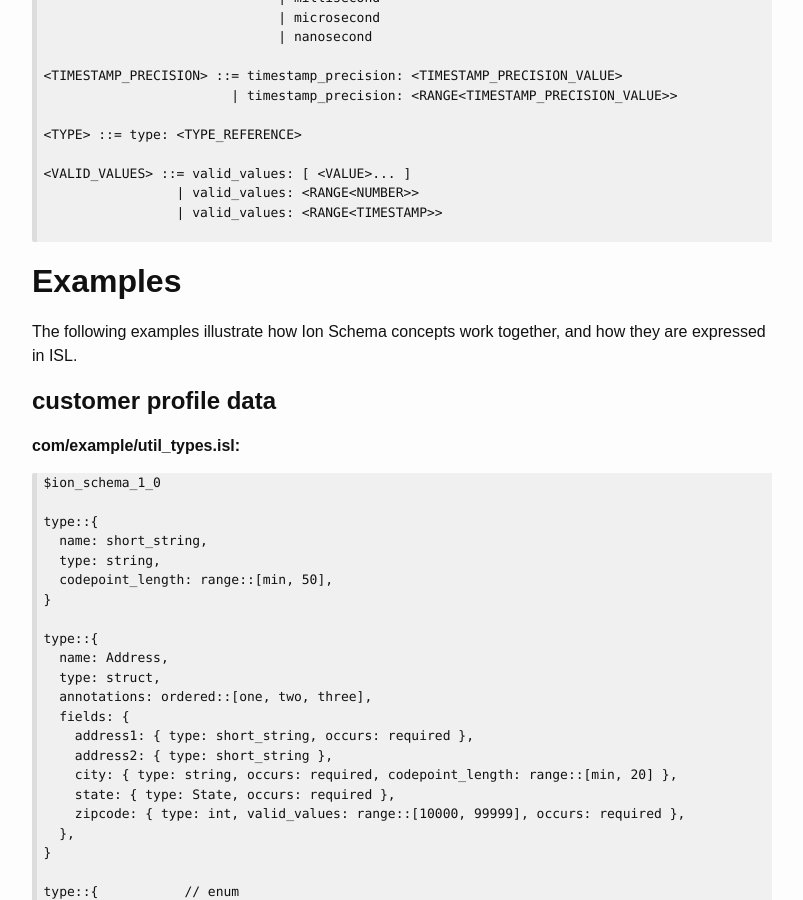
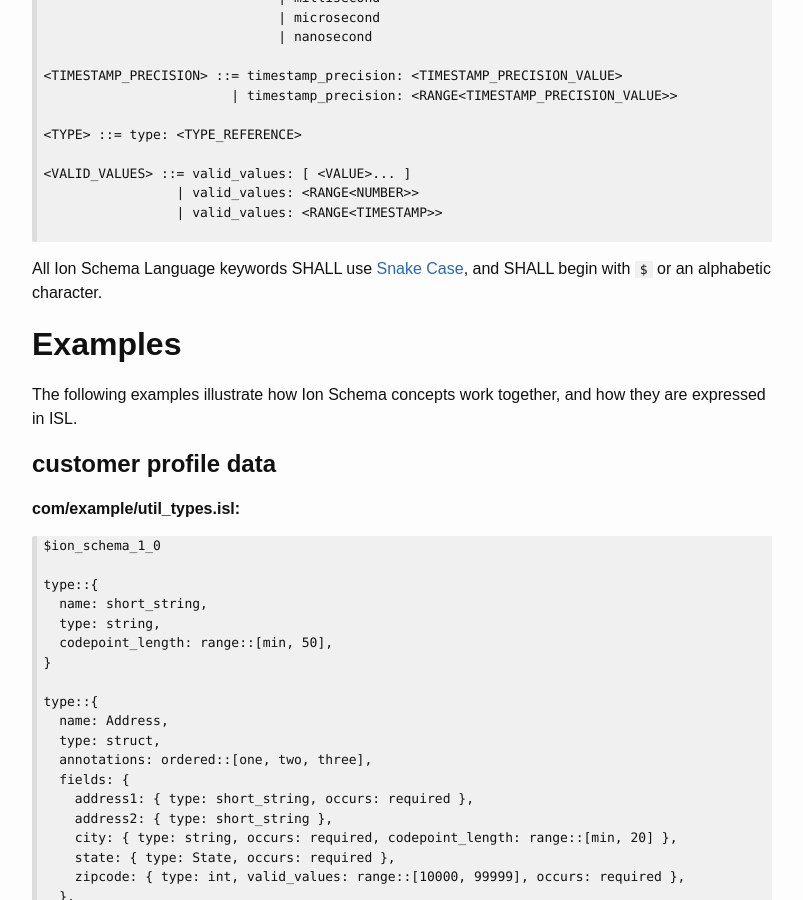
Before and after one commit to amazon-ion/ion-schema, a Jekyll site: the page built from docs/spec.md, in a window 1280 px wide and 900 px high, scrolled down 20634 px. Shown: the whole window, without its empty margins (238-1041 px from the left). Built offline with Jekyll 4.4.1, drawn with Linux system fonts in a browser that asks for light colours.

Commit message:
Defines the set of strings that can be used as ISL keywords

````diff
--- a/docs/spec.md
+++ b/docs/spec.md
@@ -1049,6 +1049,9 @@ This section provides a BNF-style grammar for the Ion Schema Language.
 
 ```
 
+All Ion Schema Language keywords SHALL use [Snake Case](https://en.wikipedia.org/wiki/Snake_case),
+and SHALL begin with `$` or an alphabetic character.
+
 # Examples
 
 The following examples illustrate how Ion Schema concepts work together,
````
